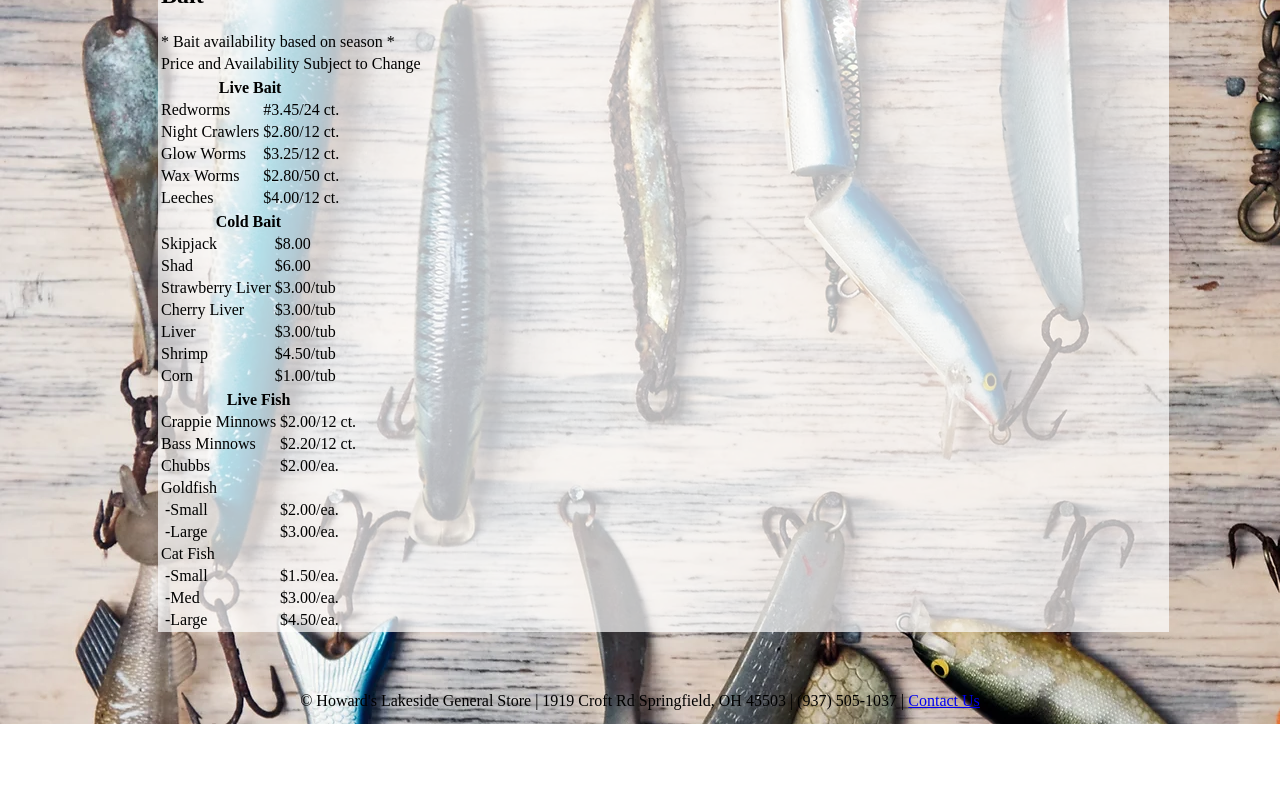
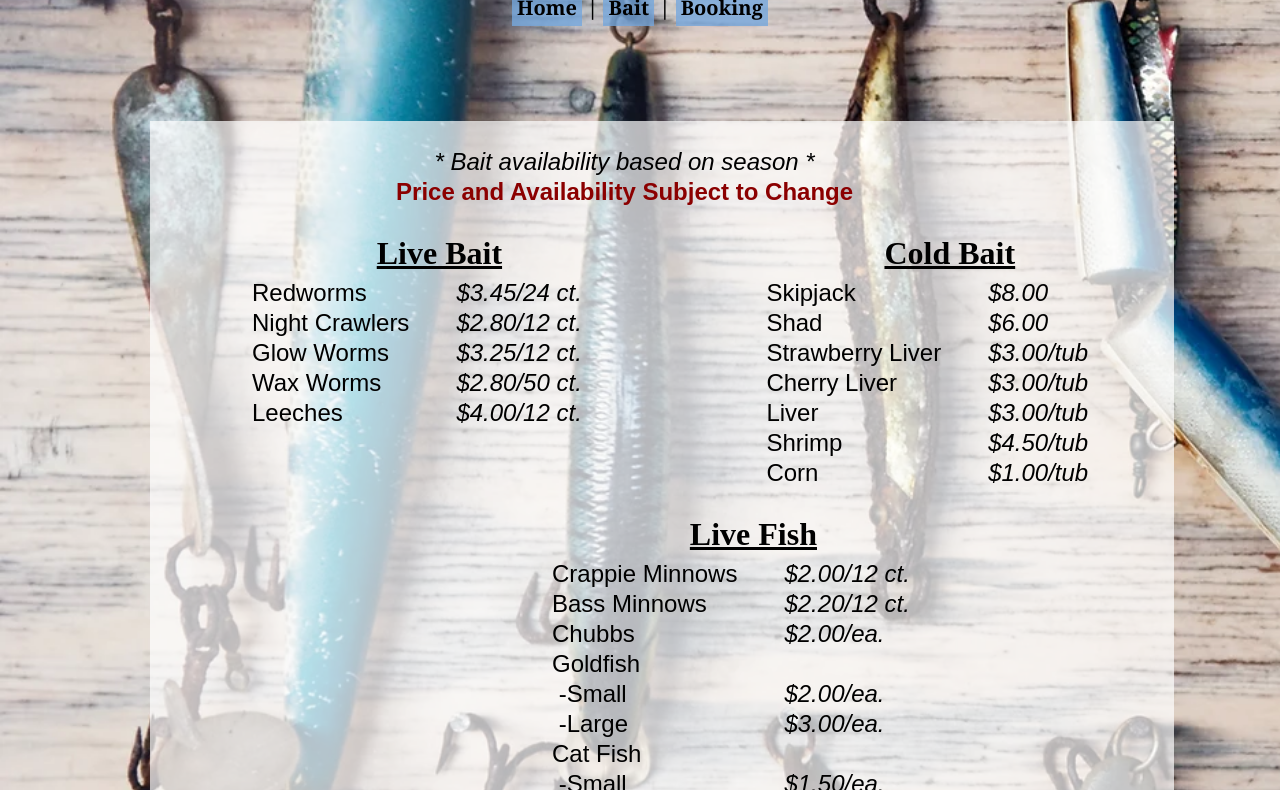
Before and after one commit to akerstetter86/Howards2, a plain HTML site: page bait.html in a window 1280 px wide. Shown: the part 117-907 px from the top of the page. Before the commit the page ends 845 px from the top, so only its background shows below. Drawn offline with Linux system fonts and the light colour scheme.

Commit message:
finished bait page

```diff
--- a/bait.html
+++ b/bait.html
@@ -12,6 +12,7 @@
         <link rel="stylesheet" href="styles.css">
     </head>
     <body>
+        <h1>Bait</h1>
         <nav>
             <a href="index.html">Home</a>   |   <a href="bait.html">Bait</a>    |   <a href="form.html">Booking</a>
         </nav>
@@ -19,13 +20,10 @@
 
             <table class="title">
                 <tr>
-                    <td colspan="4"><h1>Bait</h1></td>
+                    <td colspan="4" style="font-style:italic">* Bait availability based on season *</td>
                 </tr>
                 <tr>
-                    <td colspan="4">* Bait availability based on season *</td>
-                </tr>
-                <tr>
-                    <td colspan="4">Price and Availability Subject to Change</td>
+                    <td colspan="4" style="color: darkred; font-weight:bold">Price and Availability Subject to Change</td>
                 </tr>
             </table>
             <table class="live_bait">
@@ -34,7 +32,7 @@
                </tr>
                <tr>
                 <td>Redworms</td>
-                <td id="price">#3.45/24 ct.</td>
+                <td id="price">$3.45/24 ct.</td>
                </tr>
                 <tr>
                     <td>Night Crawlers</td>
@@ -86,7 +84,7 @@
                     <td id="price">$1.00/tub</td>
                 </tr>
             </table>
-            <table>
+            <table class="live_fish">
                 <tr>
                     <th colspan="2">Live Fish</th>
                 </tr>
--- a/styles.css
+++ b/styles.css
@@ -1,18 +1,97 @@
+* {
+    margin: 0;
+    padding: 0;
+}
+
 body {
     background-image: url(images/lures.webp);
     background-repeat: no-repeat;
     background-position: fixed;
+    background-size: cover;
 }
 
 section {
     width: 80%;
+    height: 800px;
     background-color: rgb(255, 255, 255, 0.7);
     margin-left: 150px;
-    margin-top: 50px;
+    margin-top: 100px;
     margin-bottom: 50px;
+    padding-top: 25px;
+}
+
+th {
+    text-align: center;
+    font-size: 32px;
+    padding-top: 25px;
+    padding-bottom: 5px;
+    text-decoration: underline;
+}
+
+.title {
+    text-align: center;
+    width: 80%;
+    padding-left: 175px;
+}
+
+h1 {
+    font-size: 56px;
+    text-align: center;
+    padding-top: 25px;
+    font-variant: small-caps;
+    font-family: Cambria, Cochin, Georgia, Times, 'Times New Roman', serif;
+}
+.cold_bait {
+    float: right;
+    width: 40%;
+    display: block;
+}
+
+.live_bait {
+    margin-left: 100px;
+    width: 40%;
+    float: left;
+    display: block;
+}
+
+.live_fish {
+    width: 50%;
+    display: inline;
+    padding-left: 400px;
+}
+
+#price {
+    margin-left: 0px;
+    font-style: italic;
+}
+
+td {
+    padding-right: 45px;
+    font-size: 24px;
+    font-family: Arial, Helvetica, sans-serif;
+}
+
+/* nav styles */
+nav {
+    margin-bottom: 50px;
+    margin-top: 10px;
+    display: block;
+    text-align: center;
+    font-size: 20px;
+    font-weight: bold;
+    font-family: Cambria, Cochin, Georgia, Times, 'Times New Roman', serif;
+}
+
+a {
+    text-decoration: none;
+    color: black;
+    background-color: rgba(117, 168, 221, 0.797);
+    padding: 5px;
 }
 
 footer {
     text-align: center;
     padding: 10px;
+    background-color: rgb(255, 255, 255, 0.7);
+    font-family: Arial, Helvetica, sans-serif;
 }
```
Also changed, not shown: index.html (+29 -1 lines).
